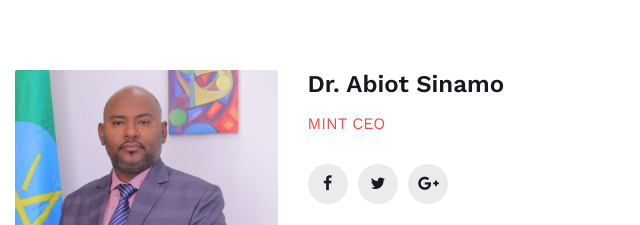
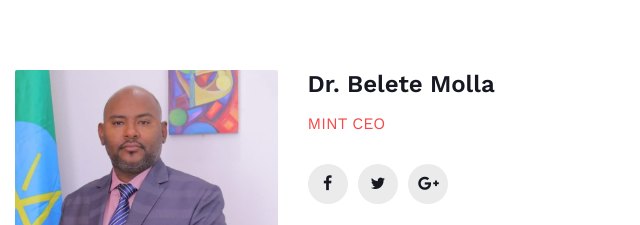
Before and after one commit to WorkuMekuriya/heca, a plain HTML site: page speaker.html in a window 1280 px wide. Shown: the part 278-503 px from the top of the page, 640-1280 px from the left. Drawn offline with nearby package versions, Linux system fonts and the light colour scheme.

Commit message:
Name Update

```diff
--- a/speaker.html
+++ b/speaker.html
@@ -47,7 +47,7 @@
                         <li class="active"><a href="./speaker.html">Speakers</a>
                             <ul class="dropdown">
                                 <li><a href="./speaker.html">Dr. Abiy Ahmed</a></li>
-                                <li><a href="./speaker.html">Dr. Abiot Sinamo</a></li>
+                                <li><a href="./speaker.html">Dr. Belete Molla</a></li>
                                 <li><a href="./speaker.html">Dr. Eleni Gabre-Madhin</a></li>
                                 <li><a href="./speaker.html">Solomon Kassa</a></li>
                             </ul>
@@ -129,7 +129,7 @@
                             <div class="col-lg-6">
                                 <div class="si-text">
                                     <div class="si-title">
-                                        <h4>Dr. Abiot Sinamo</h4>
+                                        <h4>Dr. Belete Molla</h4>
                                         <span>MINT CEO</span>
                                     </div>
                                     <div class="si-social">
```
Also changed, not shown: about-us.html (+1 -1 lines), blog-details.html (+1 -1 lines), blog.html (+1 -1 lines), contact.html (+1 -1 lines), index.html (+1 -1 lines), main-header.html (+1 -1 lines), pricing.html (+1 -1 lines), schedule.html (+1 -1 lines).
